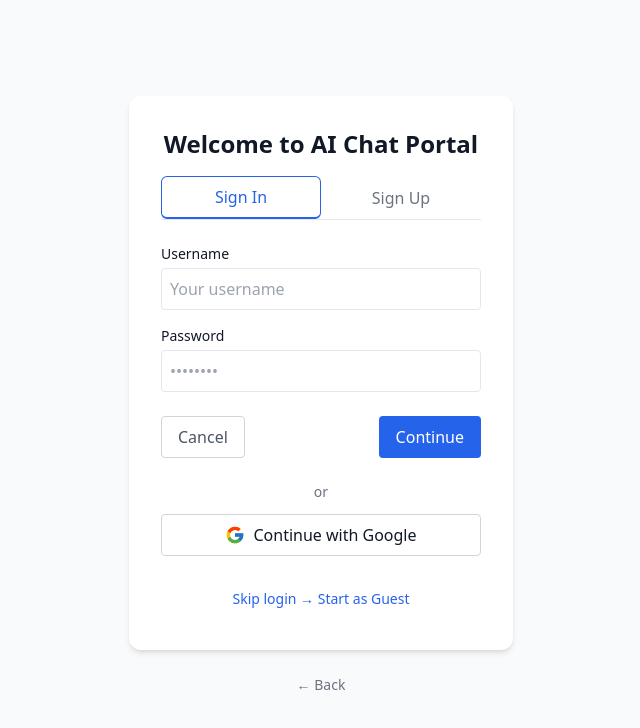
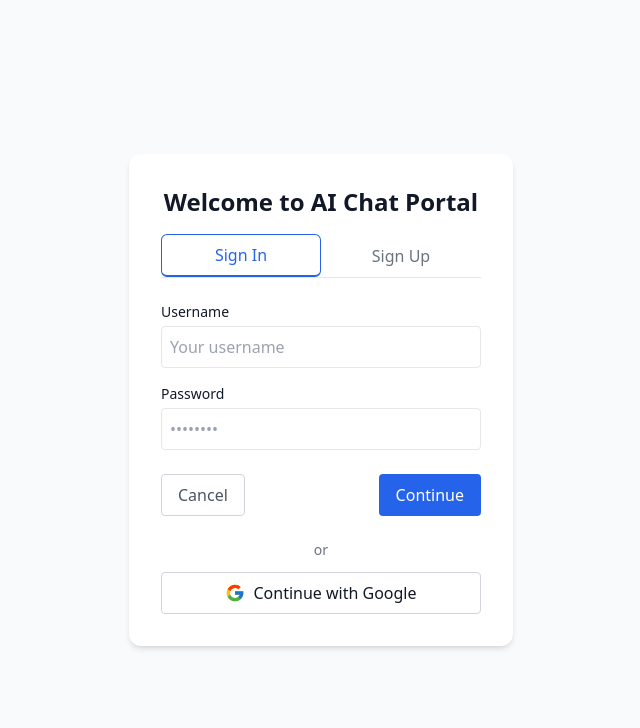
Before and after one commit to PavanKBhat/chat-bot, a React (Vite) app in the folder frontend/: page / in a window 1280 px wide. Shown: the top 728 px of the page, without its empty margins (319-959 px from the left). Built offline with nearby package versions, Linux system fonts and the light colour scheme.

Commit message:
Removed the guest user to keep application simple
Having an account is mandatory to chat with the bot

```diff
--- a/frontend/src/App.tsx
+++ b/frontend/src/App.tsx
@@ -20,7 +20,7 @@ function App() {
     setUser(null);
   };
 
-  if (!user) return <Login onLogin={handleLogin} />;
+  if (!user || !localStorage.getItem('token')) return <Login onLogin={handleLogin} />;
 
   return <ChatLayout user={user} onLogout={handleLogout} onLogin={handleGoToLogin} />;
 }
--- a/frontend/src/pages/chatLayout.tsx
+++ b/frontend/src/pages/chatLayout.tsx
@@ -20,7 +20,7 @@ export default function ChatLayout({ user, onLogout, onLogin }: ChatLayoutProps)
         <ChatWindow
           conversationId={selectedConv}
           user={user}
-          onNewConversation={(id) => setSelectedConv(id)}  // ✅ FIX
+          onNewConversation={(id) => setSelectedConv(id)}
         />
       </div>
     </div>
--- a/frontend/src/pages/login.tsx
+++ b/frontend/src/pages/login.tsx
@@ -58,11 +58,6 @@ export default function Login({ onLogin }: LoginProps) {
     setUsername("");
     setPassword("");
     setError("");
-  };
-
-  const handleSkip = () => {
-    localStorage.setItem("user", "Guest");
-    onLogin("Guest");
   };
 
   const handleGoogleLogin = () => {
@@ -178,22 +173,7 @@ export default function Login({ onLogin }: LoginProps) {
             <span>Continue with Google</span>
           </button>
         </div>
-
-        {/* Skip / Guest */}
-        <div className="mt-6 text-center text-sm text-gray-600">
-          <button onClick={handleSkip} className="text-blue-600 hover:underline">
-            Skip login → Start as Guest
-          </button>
-        </div>
       </div>
-
-      {/* Back button */}
-      <button
-        onClick={() => onLogin("Guest")}
-        className="mt-4 text-gray-500 hover:text-blue-600 text-sm"
-      >
-        ← Back
-      </button>
     </div>
   );
 }
```
